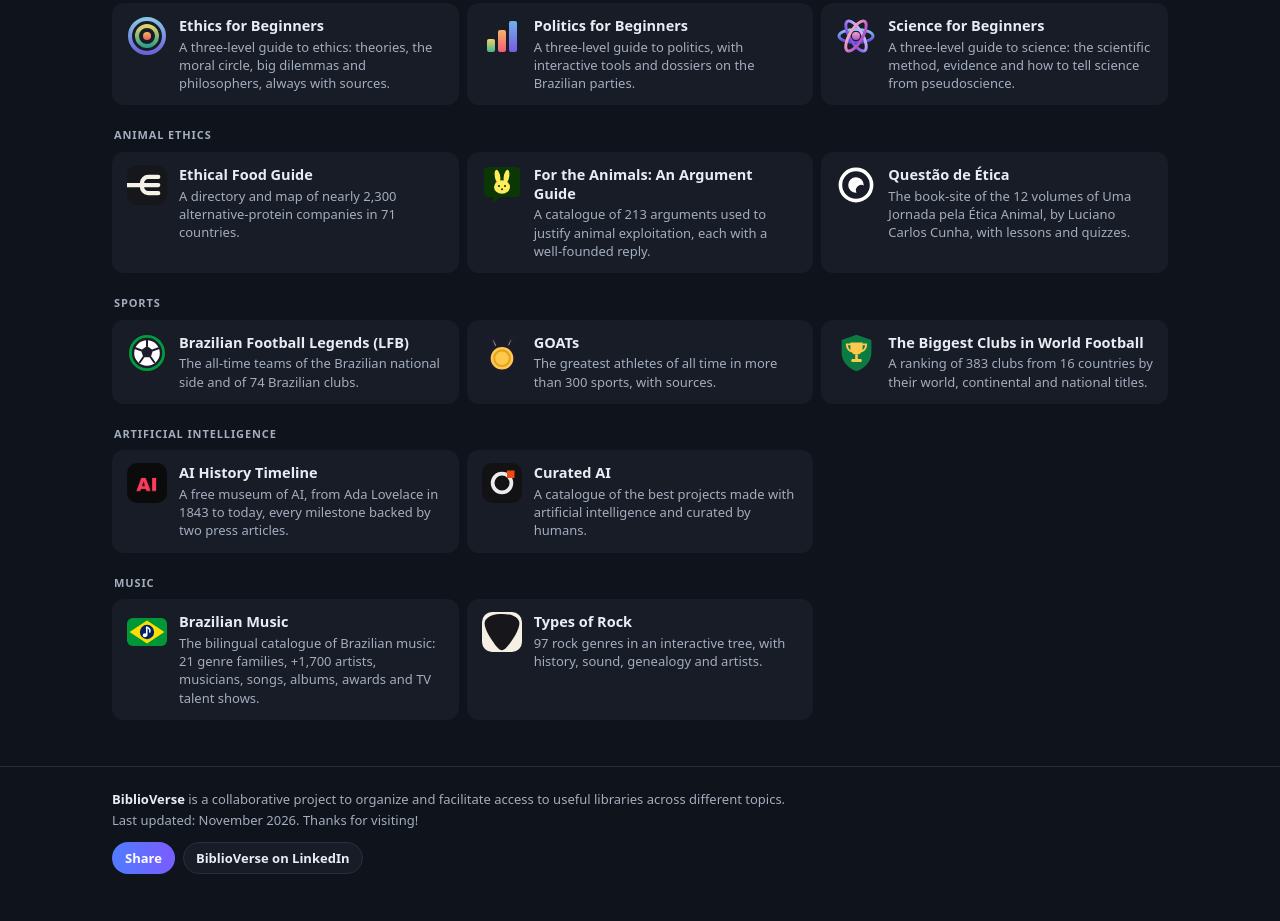
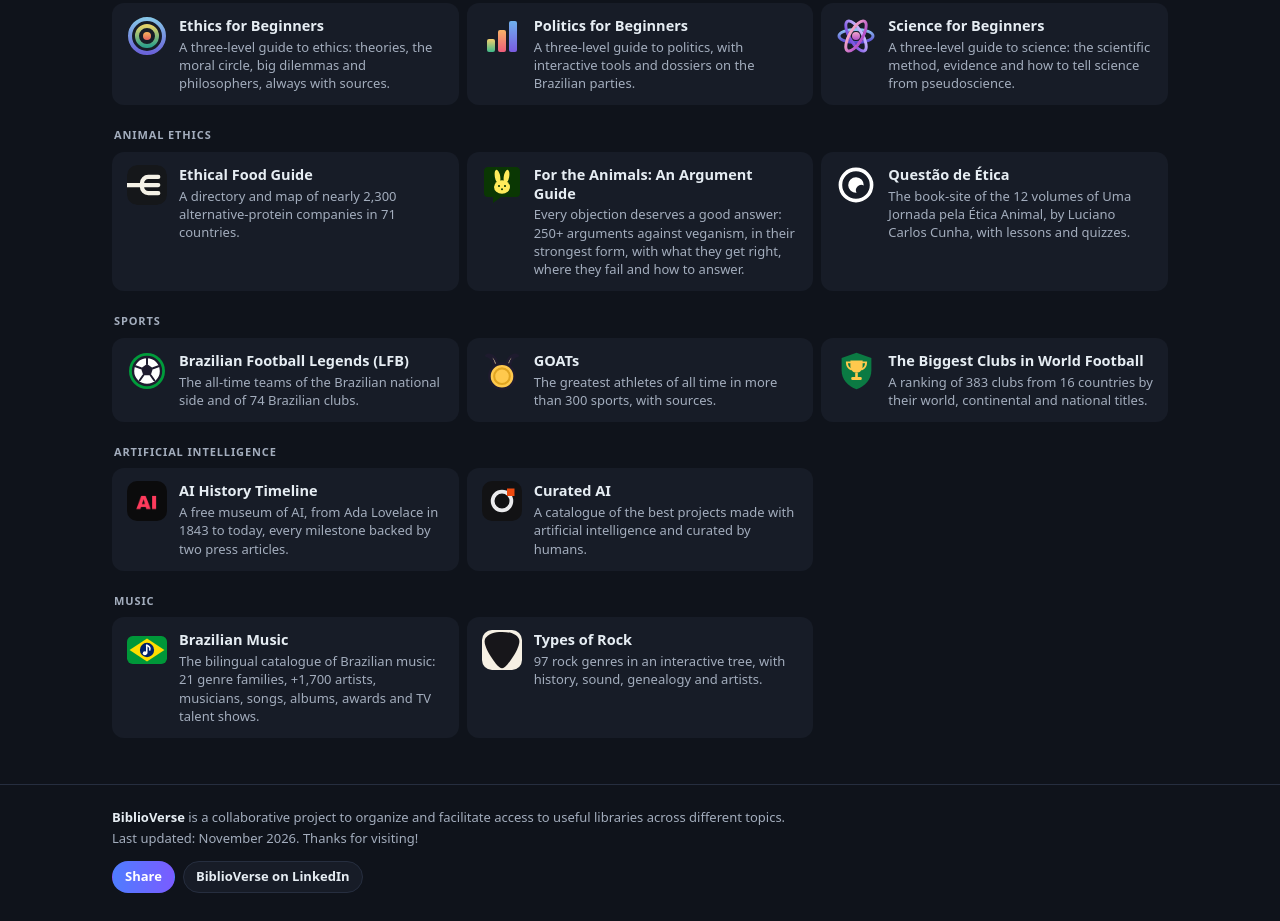
Before and after one commit to jvlioczar/jvlioczar.github.io, a plain HTML site: page index.html in a window 1280 px wide. Shown: the part 2383-3304 px from the top of the page. Drawn offline with Linux system fonts and the light colour scheme; a web font is replaced by a local one.

Commit message:
Guia de Argumentação: descrição nova com +250 argumentos
Co-Authored-By: Claude Opus 5.5 <noreply@anthropic.com>

```diff
--- a/index.html
+++ b/index.html
@@ -13,6 +13,7 @@
 <link href="/manifest.webmanifest" rel="manifest"/>
 <meta content="#4f7cff" name="theme-color"/>
 <link href="/images/apple-touch-icon.png" rel="apple-touch-icon"/>
+
 <!-- seo:start -->
 <link href="https://biblioverse.org/" rel="canonical"/>
 <link href="/llms.txt" rel="alternate" title="llms.txt" type="text/plain"/>
@@ -354,7 +355,7 @@
 <img alt="" class="lib-logo" height="40" loading="lazy" src="images/projects/pelosanimais.svg" width="40"/>
 <span class="lib-body">
 <span class="lib-name" data-i18n="special.pelosanimais">Guia de Argumentação Pelos Animais</span>
-<span class="lib-desc" data-i18n="desc.pelosanimais">Catálogo de 213 argumentos usados para justificar a exploração animal, cada um com resposta fundamentada.</span>
+<span class="lib-desc" data-i18n="desc.pelosanimais">Toda objeção merece uma boa resposta: +250 argumentos contra o veganismo, na versão mais forte, com o que acertam, onde falham e como responder.</span>
 </span>
 </a>
 <a class="lib-card has-logo" data-key="questaodeetica" href="https://questaodeetica.biblioverse.org" rel="noopener" role="listitem" target="_blank">
--- a/script.js
+++ b/script.js
@@ -57,7 +57,7 @@
       'desc.cienciaparainiciantes': 'Guia de ciência em três níveis: método científico, evidência e como separar ciência de pseudociência.',
       'desc.eticaparainiciantes': 'Guia de ética em três níveis: teorias, círculo moral, grandes dilemas e filósofos, sempre com fontes.',
       'href.pelosanimais': 'https://pelosanimais.biblioverse.org',
-      'desc.pelosanimais': 'Catálogo de 213 argumentos usados para justificar a exploração animal, cada um com resposta fundamentada.',
+      'desc.pelosanimais': 'Toda objeção merece uma boa resposta: +250 argumentos contra o veganismo, na versão mais forte, com o que acertam, onde falham e como responder.',
       'desc.politicaparainiciantes': 'Guia de política em três níveis, com ferramentas interativas e dossiês dos partidos brasileiros.',
       'desc.questaodeetica': 'Site-livro dos 12 volumes de Uma Jornada pela Ética Animal, de Luciano Carlos Cunha, com lições e testes.',
       'desc.curatedai': 'Catálogo dos melhores projetos feitos com inteligência artificial e curados por humanos.',
@@ -231,7 +231,7 @@
       'desc.cienciaparainiciantes': 'A three-level guide to science: the scientific method, evidence and how to tell science from pseudoscience.',
       'desc.eticaparainiciantes': 'A three-level guide to ethics: theories, the moral circle, big dilemmas and philosophers, always with sources.',
       'href.pelosanimais': 'https://fortheanimals.biblioverse.org',
-      'desc.pelosanimais': 'A catalogue of 213 arguments used to justify animal exploitation, each with a well-founded reply.',
+      'desc.pelosanimais': 'Every objection deserves a good answer: 250+ arguments against veganism, in their strongest form, with what they get right, where they fail and how to answer.',
       'desc.politicaparainiciantes': 'A three-level guide to politics, with interactive tools and dossiers on the Brazilian parties.',
       'desc.questaodeetica': 'The book-site of the 12 volumes of Uma Jornada pela Ética Animal, by Luciano Carlos Cunha, with lessons and quizzes.',
       'desc.curatedai': 'A catalogue of the best projects made with artificial intelligence and curated by humans.',
```
Also changed, not shown: llms-full.txt, llms.txt.
